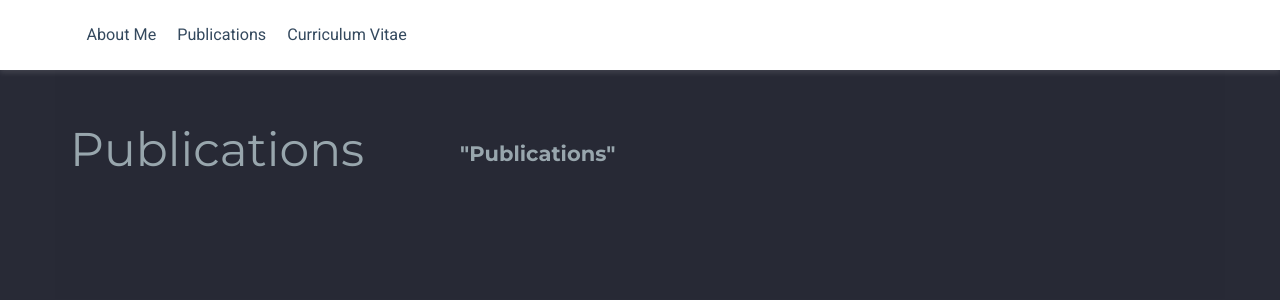
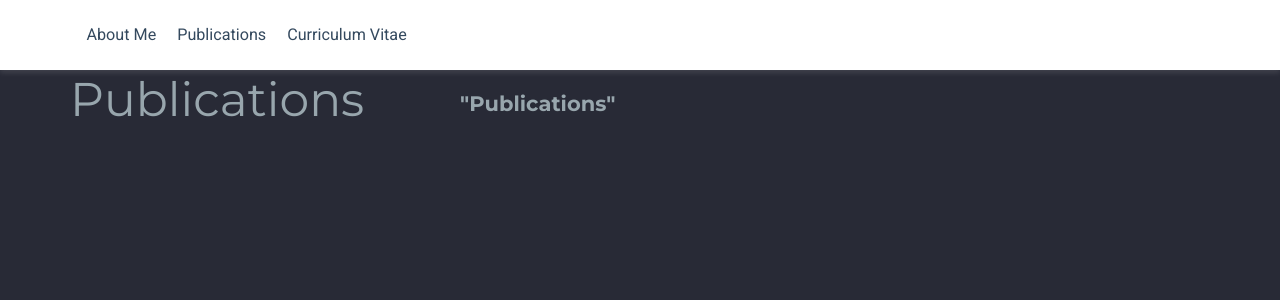
Before and after one commit to juliamjuliano/juliamjuliano.github.io, a Jekyll site: the page built from publications/index.html, in a window 1280 px wide. Shown: the top 300 px of the page. Built offline with Jekyll 4.4.1, drawn with Linux system fonts in a browser that asks for light colours; nearby versions of some CDN libraries; a style sheet for code colours, icons or effects is not loaded.

Commit message:
Update index.html

```diff
--- a/publications/index.html
+++ b/publications/index.html
@@ -3,7 +3,7 @@ layout: academic
 title: Julia M. Juliano | Publications
 ---
 
-<section id="publications" class="home-section wg-pages">
+<section id="publications">
     <div class="container">
         <div class="row">
             <div class="col-12 col-lg-4 section-heading">
```
